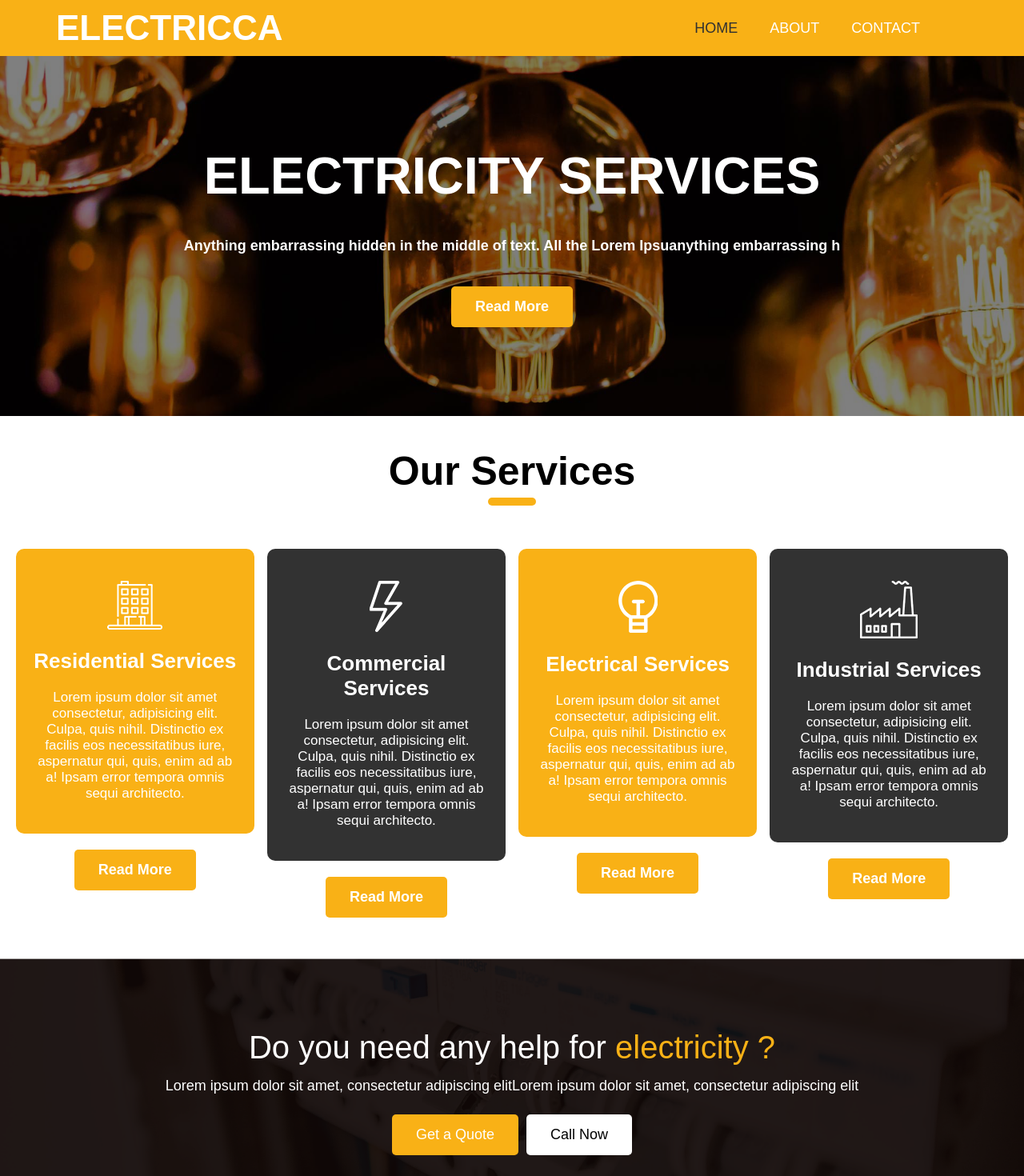
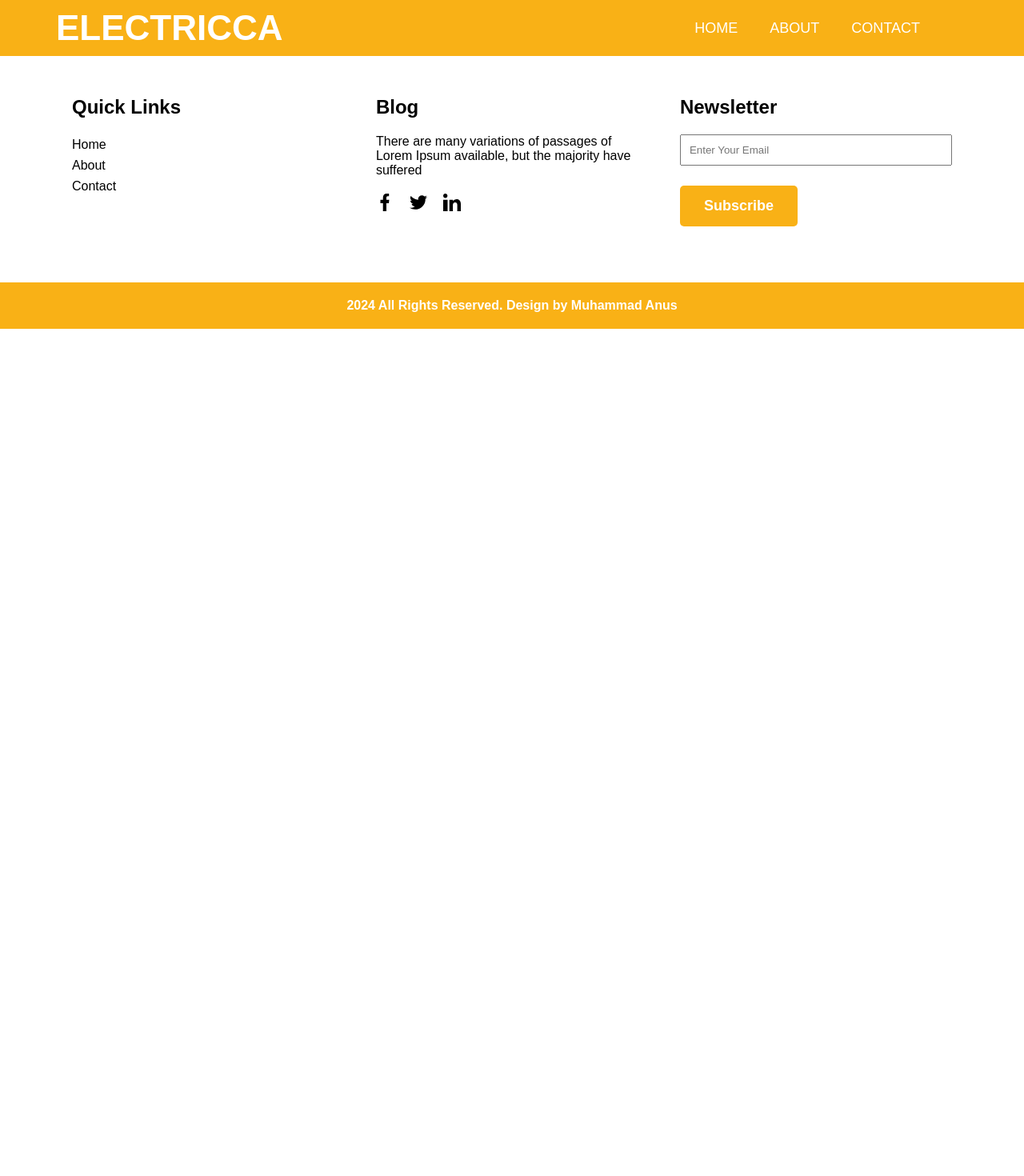
Before and after one commit to anusmemon226/ui_design_custom_css, a Next.js app: page / in a window 1280 px wide. Shown: the top 1470 px of the page at 80% size. After the commit the page ends 800 px from the top, so only its background shows below. Built offline with nearby package versions, Linux system fonts and the light colour scheme.

Commit message:
Minor Bug Fixed

```diff
--- a/src/app/page.tsx
+++ b/src/app/page.tsx
@@ -5,10 +5,9 @@ import Services from "@/components/Services";
 export default function Home() {
   return (
     <div>
-      <HeroSection />
+      {/* <HeroSection />
       <Services />
-      <QuoteSection/>
-
+      <QuoteSection/> */}
     </div>
   );
 }
--- a/src/components/Footer.tsx
+++ b/src/components/Footer.tsx
@@ -1,4 +1,3 @@
-"use client"
 import React from "react";
 import FooterStyle from "../css/FooterStyling/FooterStyle.module.css";
 import Link from "next/link";
--- a/src/components/NavLink.tsx
+++ b/src/components/NavLink.tsx
@@ -1,9 +1,14 @@
+"use client"
 import Link from "next/link";
-import React from "react";
+import React, { useState } from "react";
 import NavLinkStyle from "../css/NavbarStyling/NavLink.module.css";
 import { usePathname } from "next/navigation";
 function NavLink({label,href}:{label:string,href:string}) {
-  const currentPath = usePathname();
+  const [isLoaded,setLoaded] = useState(false)
+  let currentPath:any= ""
+  if(isLoaded){
+    currentPath = usePathname();
+  }
   return (
     <Link
       href={href}
--- a/src/components/NavLinks.tsx
+++ b/src/components/NavLinks.tsx
@@ -1,11 +1,19 @@
-"use client";
-import React from "react";
+"use client"
+import React, { useEffect, useState } from "react";
 import NavLinkStyle from "../css/NavbarStyling/NavLink.module.css";
 import NavLink from "./NavLink";
 function NavLinks({showToggler,setShowToggler}:{showToggler:boolean,setShowToggler:(status:boolean)=>void}) {
-  window.onresize = function(){
-    if(window.innerWidth>767){
-        setShowToggler(false)
+  const [isLoaded,setLoaded] = useState(false)
+  useEffect(()=>{
+    setLoaded(true)
+  },[])
+  if(isLoaded){
+    if(typeof(window)!=="undefined"){
+      window.onresize = function(){
+        if(window.innerWidth>767){
+            setShowToggler(false)
+        }
+      }
     }
   }
   return (
--- a/src/components/Navbar.tsx
+++ b/src/components/Navbar.tsx
@@ -1,4 +1,4 @@
-"use client";
+"use client"
 import React, { useState } from "react";
 import TextLogo from "./TextLogo";
 import NavLinks from "./NavLinks";
```
